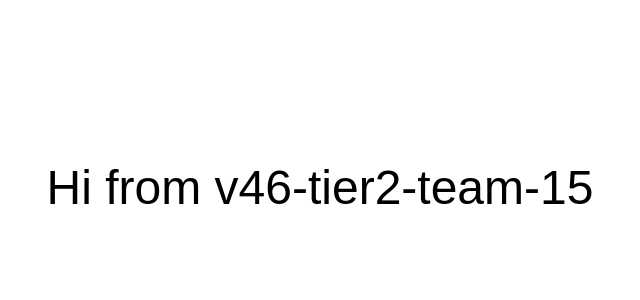
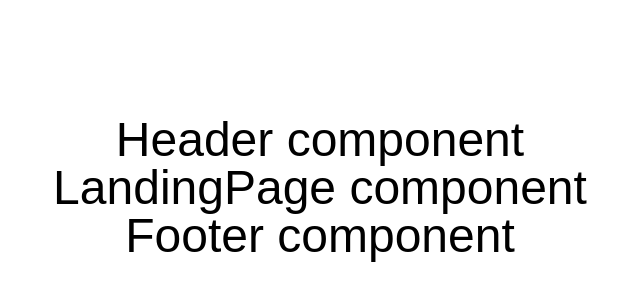
Before and after one commit to chingu-voyages/v46-tier2-team-15, a React (Vite) app: page / in a window 1280 px wide. Shown: the part 212-512 px from the top of the page, without its empty margins (320-960 px from the left). Built offline with nearby package versions, Linux system fonts and the light colour scheme.

Commit message:
Create: components wireframe with comments about the starter components

```diff
--- a/src/App.jsx
+++ b/src/App.jsx
@@ -1,9 +1,14 @@
 import "./App.css";
+import Header from "./components/Header";
+import LandingPage from "./components/LandingPage";
+import Footer from "./components/Footer";
 
 function App() {
   return (
     <div className="w-full h-screen flex flex-col justify-center items-center">
-      <h1 className="text-5xl">Hi from v46-tier2-team-15</h1>
+      <Header />
+      <LandingPage />
+      <Footer />
     </div>
   );
 }
--- /dev/null
+++ b/src/components/AboutPage.jsx
@@ -0,0 +1,4 @@
+/*
+This page will open between Header and Footer and
+it will be a page about the Dish Dive App.
+*/
--- /dev/null
+++ b/src/components/AppTeamMember.jsx
@@ -0,0 +1,4 @@
+/*
+This page will open as a pop up in front of the App Team Page and
+it will be a page about a team member.
+*/
--- /dev/null
+++ b/src/components/AppTeamPage.jsx
@@ -0,0 +1,4 @@
+/*
+This page will open between Header and Footer and
+it will be a page about team members who created the Dish Dive App.
+*/
--- /dev/null
+++ b/src/components/Footer.jsx
@@ -0,0 +1,9 @@
+function Footer() {
+  return (
+    <div className="w-full flex flex-col justify-center items-center">
+      <h1 className="text-5xl">Footer component</h1>
+    </div>
+  );
+}
+
+export default Footer;
--- /dev/null
+++ b/src/components/Header.jsx
@@ -0,0 +1,9 @@
+function Header() {
+  return (
+    <div className="w-full flex flex-col justify-center items-center">
+      <h1 className="text-5xl">Header component</h1>
+    </div>
+  );
+}
+
+export default Header;
--- /dev/null
+++ b/src/components/LandingPage.jsx
@@ -0,0 +1,19 @@
+/*
+This component will open between Header and Footer and
+it will be the first page a user sees.
+This page should contain some fancy stuff and
+instructions on how to use the Dish Dive App and
+we can add some random recipes below the instructions.
+
+This page will be replaced with the Search page once a search is done.
+*/
+
+function LandingPage() {
+  return (
+    <div className="w-full flex flex-col justify-center items-center">
+      <h1 className="text-5xl">LandingPage component</h1>
+    </div>
+  );
+}
+
+export default LandingPage;
--- /dev/null
+++ b/src/components/RecipeCard.jsx
@@ -0,0 +1,4 @@
+/*
+This component represents a
+single recipe info in the list of recipes on the Search Page
+*/
--- /dev/null
+++ b/src/components/RecipeList.jsx
@@ -0,0 +1,3 @@
+/*
+This component represents a list of returnd recipe cards on the Search Page
+*/
--- /dev/null
+++ b/src/components/RecipePopUp.jsx
@@ -0,0 +1,4 @@
+/*
+This page will open as a pop up in front of the Search Page and
+it will be a page about a single recipe.
+*/
```
Also changed, not shown: src/components/SearchPage.jsx (added, +8 -0 lines).
